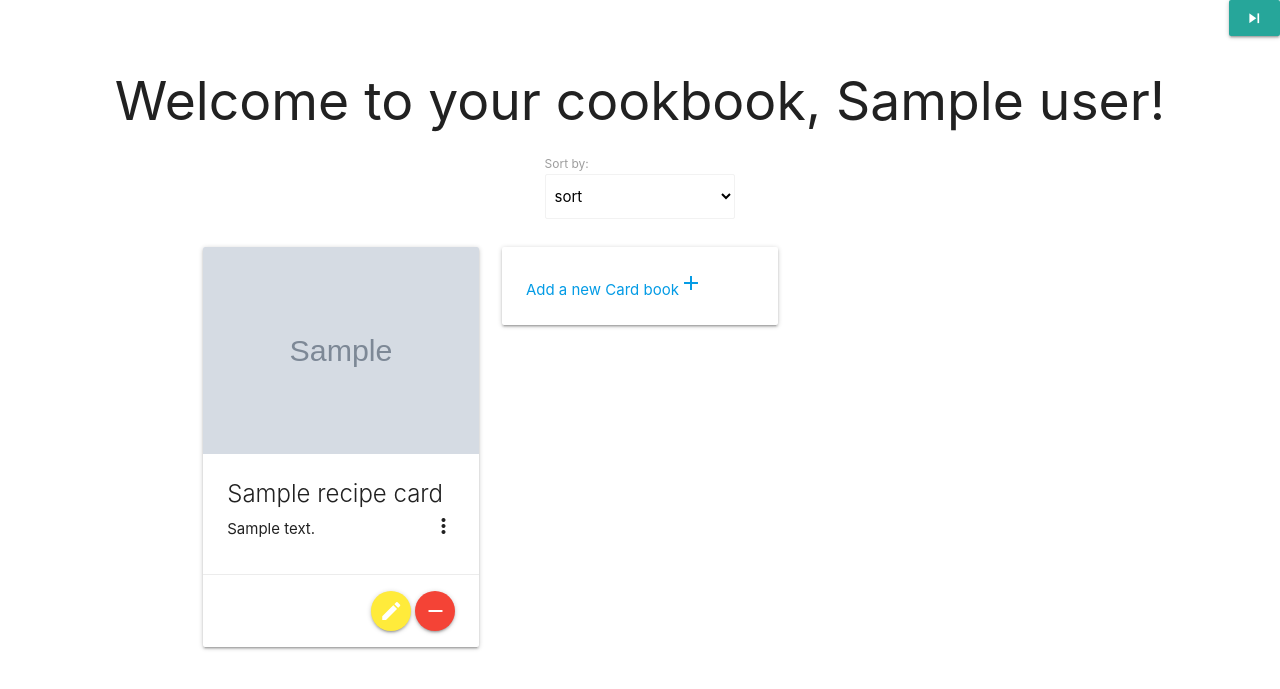
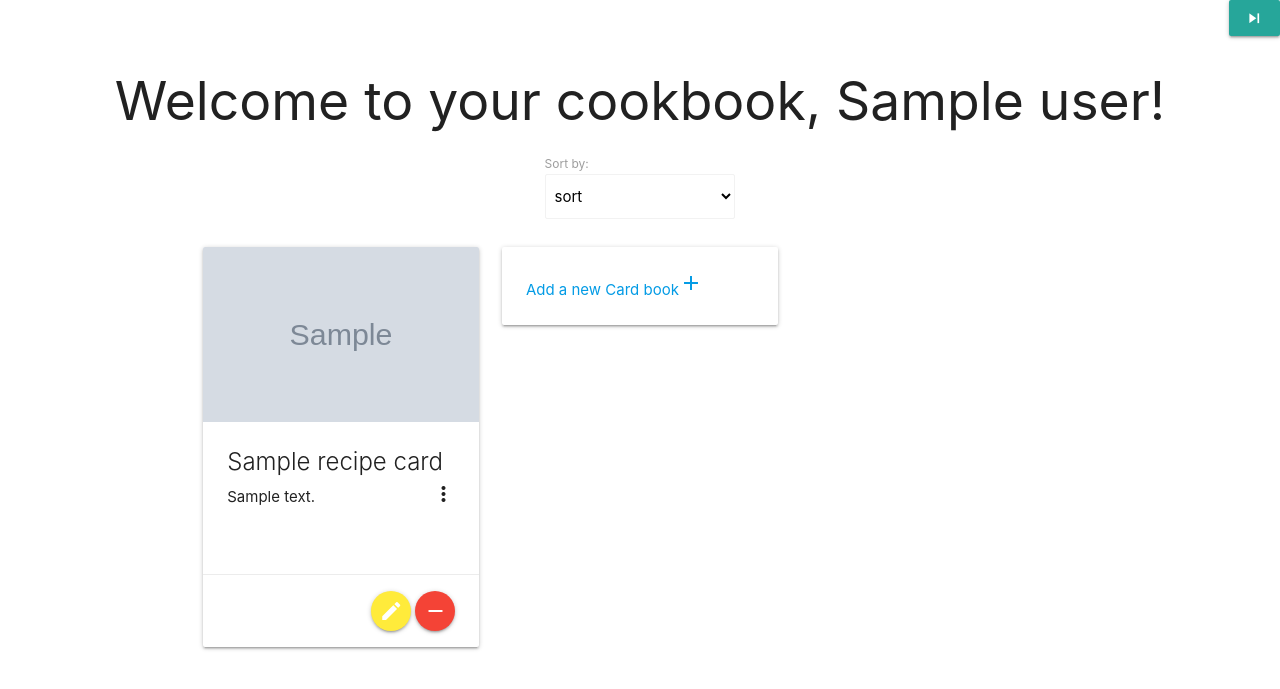
Before and after one commit to Code-Institute-Submissions/Code-Institute-Milestone-3-Data-Centric-Dev-Python-Flask, a Flask app: a page that uses templates/base.html in a window 1280 px wide. Shown: the top 689 px of the page. Run offline with Flask 2, Linux system fonts and the light colour scheme; grey boxes marked "Sample" are stand-in pictures; a database or web service that is not in the repository returns one stand-in record (values such as "Sample title"); some libraries are stand-ins or nearby versions.

Commit message:
Added fixed height for images

```diff
--- a/run.py
+++ b/run.py
@@ -5,6 +5,7 @@ from bson.objectid import ObjectId
 from flask_bcrypt import Bcrypt
 from werkzeug.utils import secure_filename
 from flask import send_from_directory
+
 
 ALLOWED_EXTENSIONS = set(['png', 'jpg', 'jpeg', 'gif'])
 
@@ -14,7 +15,6 @@ app = Flask(__name__)
 app.config["MONGO_DBNAME"] = "cookbook"
 app.config["MONGO_URI"] = os.getenv('MONGODB_URI_COOKBOOK')
 app.secret_key = '_5#y2L"F4Q8z\n\xec]/' #TODO this should be hidden - use os.getenv()
-
 
 mongo = PyMongo(app)
 bcrypt = Bcrypt(app)
--- a/static/main.css
+++ b/static/main.css
@@ -60,5 +60,8 @@
 .container-cards .icon--inline-block {
   display: inline-block;
 }
+.container-cards .card .card-image img {
+  height: 175px;
+}
 
 /*# sourceMappingURL=main.css.map */
--- a/static/main.scss
+++ b/static/main.scss
@@ -80,4 +80,7 @@
    .icon--inline-block {
       display: inline-block;
    }
+   .card .card-image img {
+      height: 175px;
+   }
 }
```
Also changed, not shown: 1 other file.
